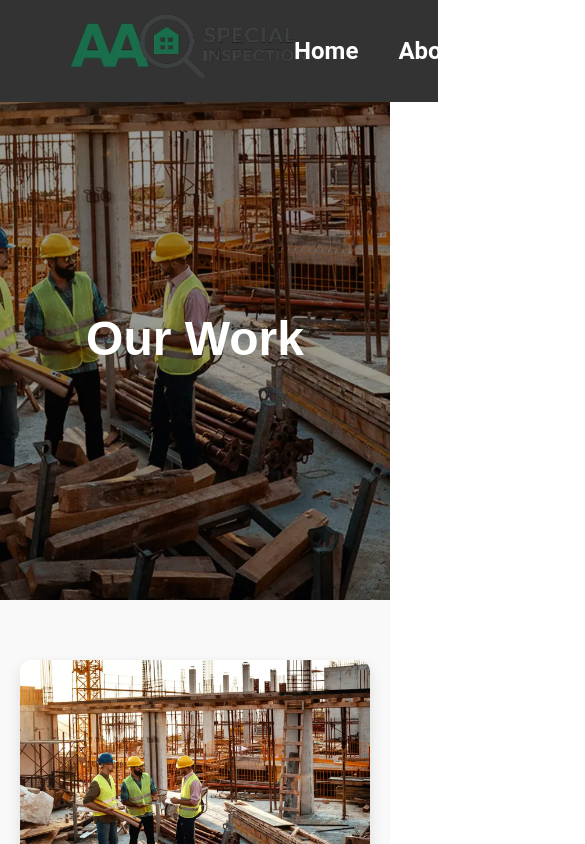
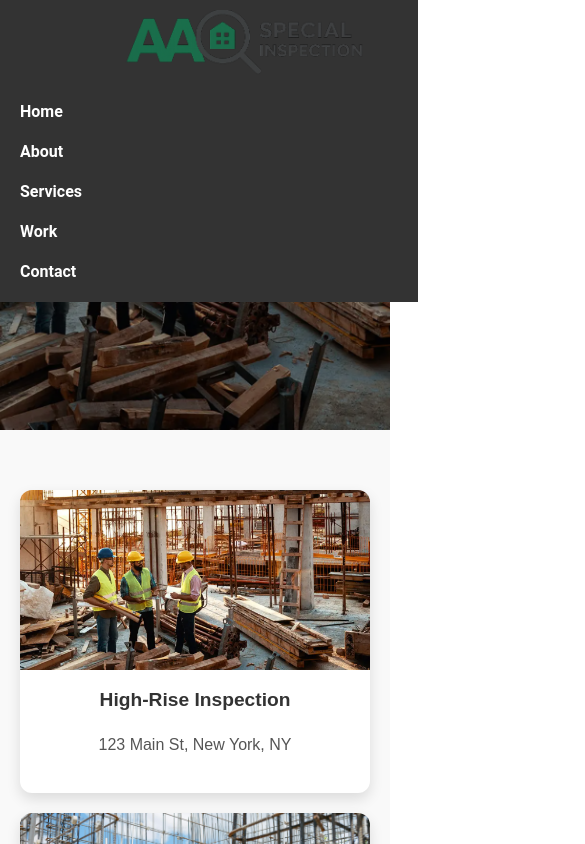
Before and after one commit to ChahinezBENF/AABuilding-front, a React (Vite) app: page /work in a window 390 px wide. Shown: the top 844 px of the page, 585 px wide, since content can reach past the window. Built offline with nearby package versions, Linux system fonts and the light colour scheme.

Commit message:
10 th commit

```diff
--- a/src/styles/components.css
+++ b/src/styles/components.css
@@ -181,3 +181,89 @@
   transform: translateY(-10px);
   box-shadow: 0 12px 20px rgba(0, 0, 0, 0.2);
 }
+
+/* =============================
+   RESPONSIVE STYLES FOR COMPONENTS
+   ============================= */
+
+/* Tablet screens (≤1024px) */
+@media (max-width: 1024px) {
+  .header {
+    padding: 10px 20px;
+  }
+
+  .header nav a {
+    font-size: 1.2rem;
+    margin: 10px;
+  }
+
+  .footer {
+    flex-direction: column;
+    text-align: center;
+  }
+
+  .footer p {
+    margin: 10px 0;
+  }
+
+  .service-card {
+    width: 200px;
+    height: 200px;
+    padding: 20px;
+  }
+
+  .service-card h3 {
+    font-size: 1.1rem;
+  }
+
+  .work-card img {
+    height: 200px;
+  }
+}
+
+/* Mobile screens (≤768px) */
+@media (max-width: 768px) {
+  .header {
+    flex-direction: column;
+    align-items: flex-start;
+  }
+
+  .header .logo {
+    margin: 0 auto 10px;
+  }
+
+  .header nav {
+    display: flex;
+    flex-direction: column;
+    width: 100%;
+    margin: 0;
+  }
+
+  .header nav a {
+    font-size: 1rem;
+    margin: 8px 0;
+  }
+
+  .footer {
+    flex-direction: column;
+    text-align: center;
+  }
+
+  .footer .social {
+    margin-top: 10px;
+  }
+
+  .service-card {
+    width: 160px;
+    height: 160px;
+    padding: 15px;
+  }
+
+  .service-card h3 {
+    font-size: 1rem;
+  }
+
+  .work-card img {
+    height: 180px;
+  }
+}
--- a/src/styles/pages.css
+++ b/src/styles/pages.css
@@ -430,3 +430,108 @@ font-size: 3rem;
     grid-template-columns: 1fr; /* 1 per row on mobile */
   }
 }
+
+/* =============================
+   RESPONSIVE STYLES FOR PAGES
+   ============================= */
+
+/* Tablet screens (≤1024px) */
+@media (max-width: 1024px) {
+  /* Hero sections */
+  .hero,
+  .about-hero,
+  .services-hero,
+  .work-hero {
+    height: 600px;
+    padding: 20px;
+  }
+
+  .hero-text h1,
+  .about-hero-text h1,
+  .services-hero-text h1,
+  .work-hero-text h1 {
+    font-size: 2.5rem;
+  }
+
+  .hero-text p {
+    font-size: 1.4rem;
+  }
+
+  .mission,
+  .about-info,
+  .services-intro {
+    margin: 40px;
+    font-size: 1.1rem;
+  }
+
+  .offer-grid {
+    height: auto; /* let cards expand naturally */
+    grid-template-columns: repeat(2, 1fr);
+  }
+
+  .about-highlight,
+  .services-highlight {
+    flex-direction: column;
+    max-height: none;
+  }
+
+  .highlight-text p,
+  .highlight-text-services p {
+    font-size: 1.3rem;
+    padding: 8%;
+  }
+}
+
+/* Mobile screens (≤768px) */
+@media (max-width: 768px) {
+  /* Hero sections */
+  .hero,
+  .about-hero,
+  .services-hero,
+  .work-hero {
+    height: 400px;
+    text-align: center;
+    padding: 15px;
+  }
+
+  .hero-text,
+  .about-hero-text,
+  .services-hero-text,
+  .work-hero-text {
+    margin: 0;
+  }
+
+  .hero-text h1,
+  .about-hero-text h1,
+  .services-hero-text h1,
+  .work-hero-text h1 {
+    font-size: 2rem;
+  }
+
+  .hero-text p {
+    font-size: 1rem;
+  }
+
+  .mission,
+  .about-info,
+  .services-intro {
+    margin: 20px;
+    font-size: 1rem;
+  }
+
+  .offer-grid {
+    grid-template-columns: 1fr;
+    gap: 20px;
+  }
+
+  .highlight-text p,
+  .highlight-text-services p {
+    font-size: 1.1rem;
+    padding: 5%;
+  }
+
+  .work-grid {
+    grid-template-columns: 1fr;
+    gap: 20px;
+  }
+}
```
